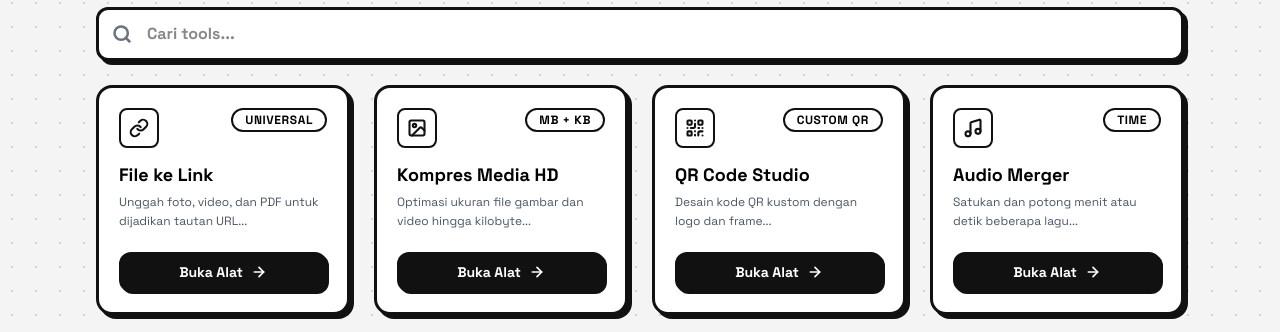
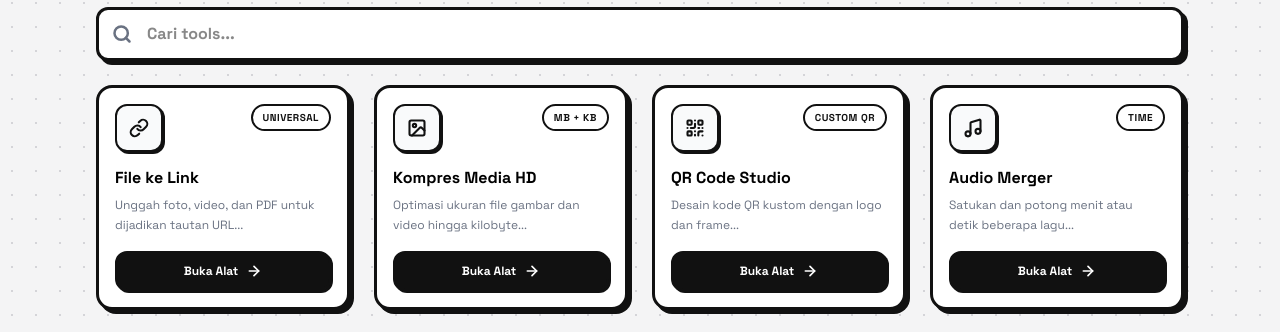
Before and after one commit to sionlimitles-spec/Sion-tool-01, a Next.js app: page / in a window 1280 px wide. Shown: the part 561-893 px from the top of the page. Built offline with nearby package versions, Linux system fonts and the light colour scheme.

Commit message:
Update ToolCard.tsx

```diff
--- a/app/components/ToolCard.tsx
+++ b/app/components/ToolCard.tsx
@@ -11,27 +11,25 @@ interface ToolCardProps {
 
 export default function ToolCard({ title, description, badge, href, icon }: ToolCardProps) {
   return (
-    <div className="neo-card p-4 md:p-5 flex flex-col h-full">
+    <div className="neo-card p-4 flex flex-col h-full bg-white">
       <div className="flex justify-between items-start mb-4">
-        {/* Ikon kotak putih bergaris tepi */}
-        <div className="w-10 h-10 border-[2px] border-neo-text flex items-center justify-center bg-white rounded-lg">
+        {/* Kotak Ikon lebih besar & ikon di tengah */}
+        <div className="w-11 h-11 md:w-12 md:h-12 border-[2px] border-neo-text flex items-center justify-center bg-gray-50 rounded-xl shadow-[2px_2px_0px_0px_#111]">
           {icon}
         </div>
-        {/* Badge berbentuk kapsul (pill) */}
-        <span className="border-[2px] border-neo-text px-3 py-0.5 text-[10px] md:text-xs font-bold uppercase rounded-full bg-white text-black tracking-wider">
+        <span className="border-[2px] border-neo-text px-2.5 py-1 text-[9px] md:text-[10px] font-extrabold uppercase rounded-full bg-white tracking-wider">
           {badge}
         </span>
       </div>
 
-      <h3 className="font-archivo font-extrabold text-base md:text-lg leading-tight mb-1.5 text-black">
+      <h3 className="font-archivo font-extrabold text-sm md:text-base leading-tight mb-2 text-black">
         {title}
       </h3>
-      <p className="text-[11px] md:text-xs text-gray-600 flex-grow mb-5 leading-relaxed line-clamp-2">
+      <p className="text-[10px] md:text-xs text-gray-500 flex-grow mb-4 leading-relaxed line-clamp-2">
         {description}
       </p>
 
-      {/* Tombol Hitam dengan Ikon Panah */}
-      <Link href={href} className="neo-button w-full py-2 text-[11px] md:text-sm mt-auto">
+      <Link href={href} className="neo-button w-full py-2 md:py-2.5 text-[11px] md:text-xs mt-auto">
         Buka Alat <ArrowRight size={16} strokeWidth={2.5} />
       </Link>
     </div>
```
